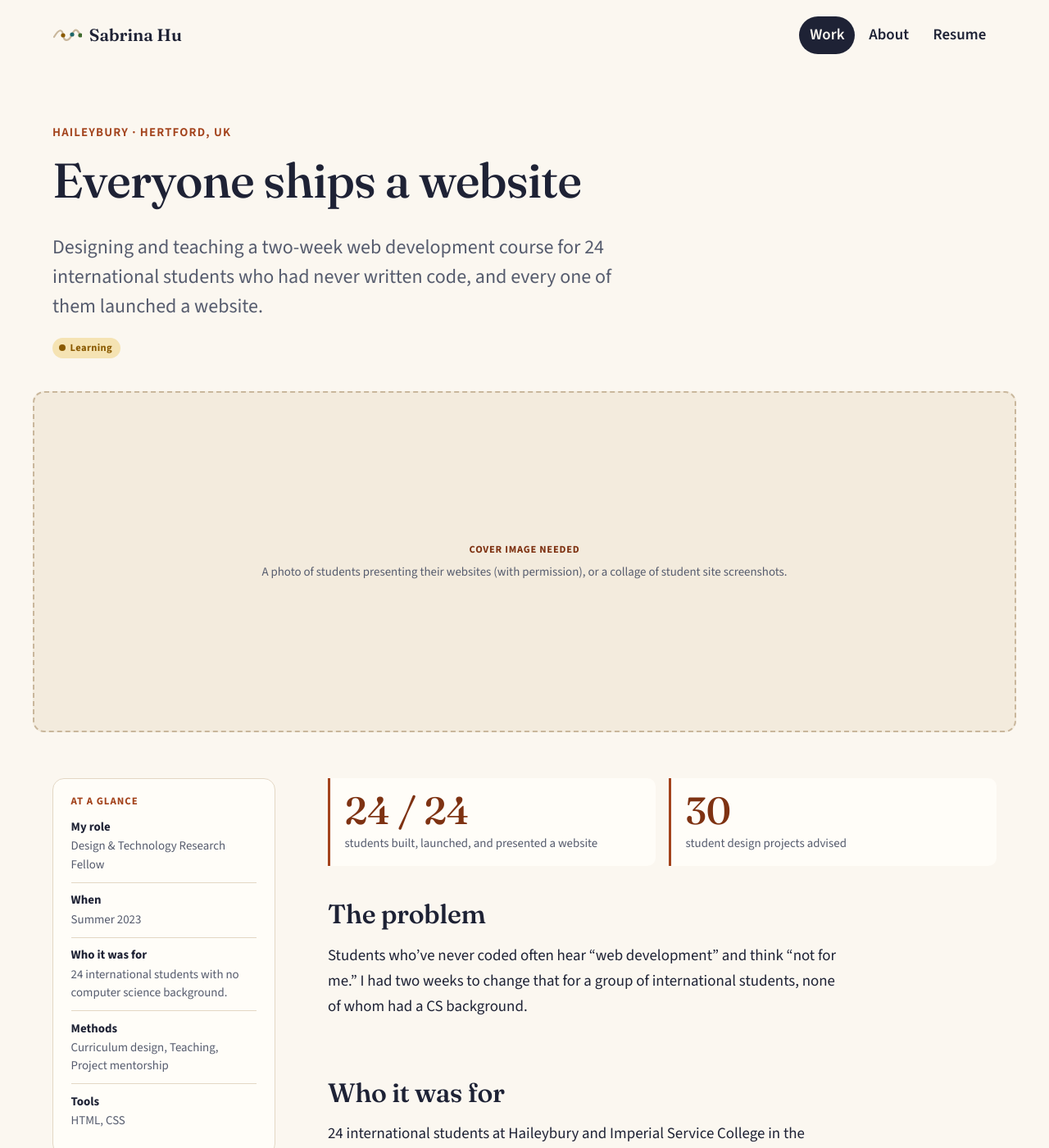
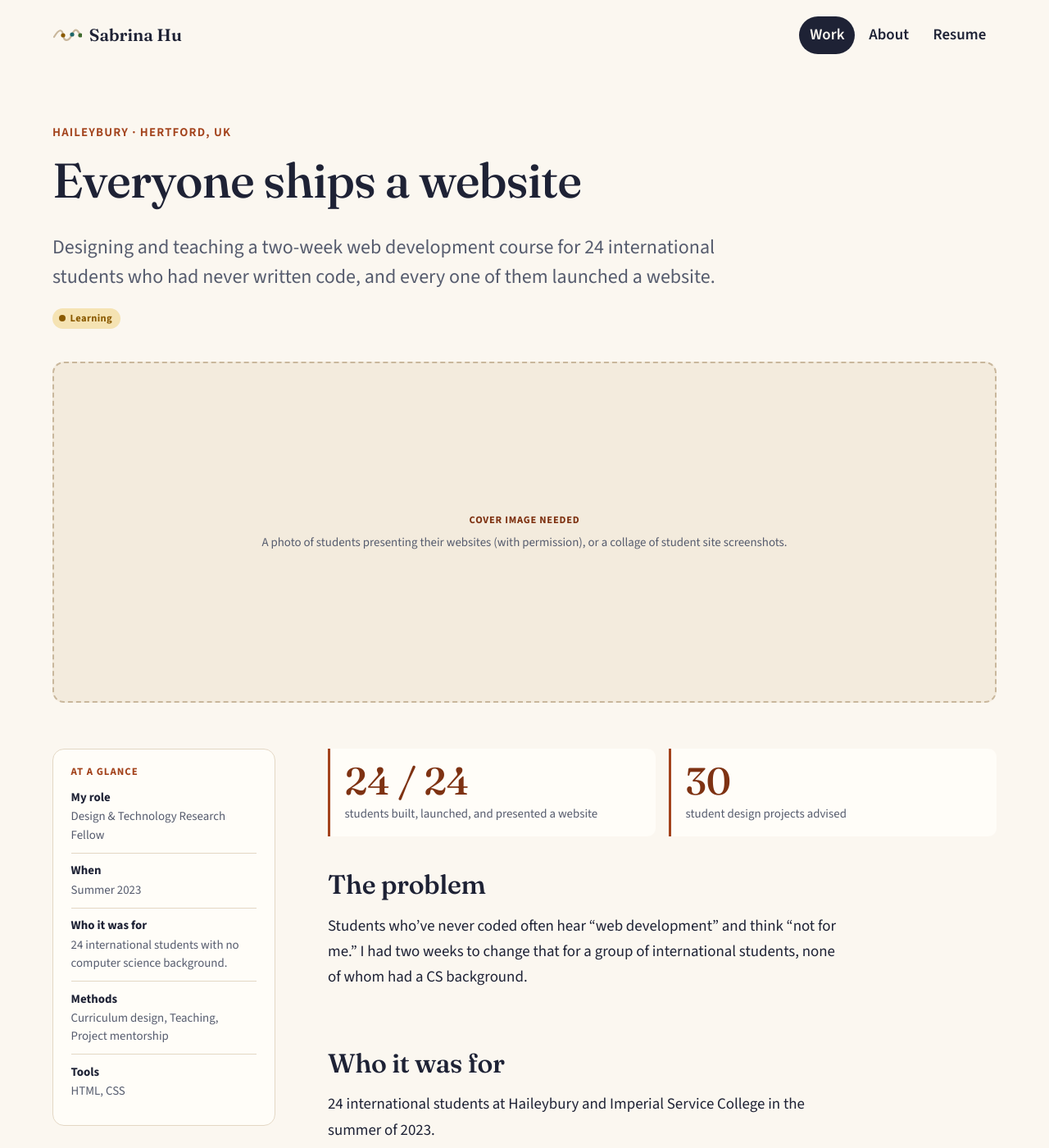
Before and after one commit to sabrinahu618/portfolio, a Jekyll site: the page built from _projects/haileybury.md, in a window 1280 px wide and 1400 px high. Shown: the whole window at 82% size. Built offline with Jekyll 4.4.1, drawn with Linux system fonts in a browser that asks for light colours.

Commit message:
Align case study covers with content; widen titles and summaries
Also remove the wide-figure overhang that could cause sideways
scrolling on laptop-width screens.

Co-Authored-By: Claude Opus 5.5 <noreply@anthropic.com>
Claude-Session: https://claude.ai/code/session_01HybnYJGYPLDq5hkAYptQSd

```diff
--- a/_layouts/project.html
+++ b/_layouts/project.html
@@ -19,7 +19,7 @@ layout: default
     {% include theme-tags.html themes=page.themes %}
   </header>
 
-  <div class="wrap wrap--wide">
+  <div class="wrap">
     {%- if page.cover -%}
     <figure class="case__cover{% if page.cover_narrow %} case__cover--narrow{% endif %}">
       <img src="{{ page.cover | relative_url }}" alt="{{ page.cover_alt }}"{% if page.cover_width %} width="{{ page.cover_width }}" height="{{ page.cover_height }}"{% endif %} fetchpriority="high">
--- a/assets/css/main.css
+++ b/assets/css/main.css
@@ -306,8 +306,8 @@ main:focus { outline: none; }
 
 /* ---------- Case study ---------- */
 .case__header { padding-block: clamp(2rem, 5vw, 4rem) clamp(1.5rem, 4vw, 2.5rem); max-width: 72rem; }
-.case__header h1 { max-width: 22ch; }
-.case__header .lede { max-width: 60ch; margin-bottom: 1.25rem; }
+.case__header h1 { max-width: 30ch; }
+.case__header .lede { max-width: 52rem; margin-bottom: 1.25rem; }
 .case__cover { margin: 0 0 clamp(2rem, 5vw, 3.5rem); }
 .case__cover--narrow { max-width: 46rem; margin-inline: auto; }
 .case__cover figcaption { margin-top: .6rem; font-size: var(--step--1); color: var(--muted); text-align: center; }
@@ -342,7 +342,6 @@ main:focus { outline: none; }
 .figure { margin: 2rem 0; }
 .figure img { border-radius: 10px; border: 1px solid var(--line); background: #fff; width: 100%; }
 .figure figcaption { margin-top: .6rem; font-size: var(--step--1); color: var(--muted); }
-@media (min-width: 70rem) { .figure--wide { margin-right: -8rem; } }
 
 .next-project { margin-block: clamp(3rem, 7vw, 5rem); }
 .next-project a {
```
